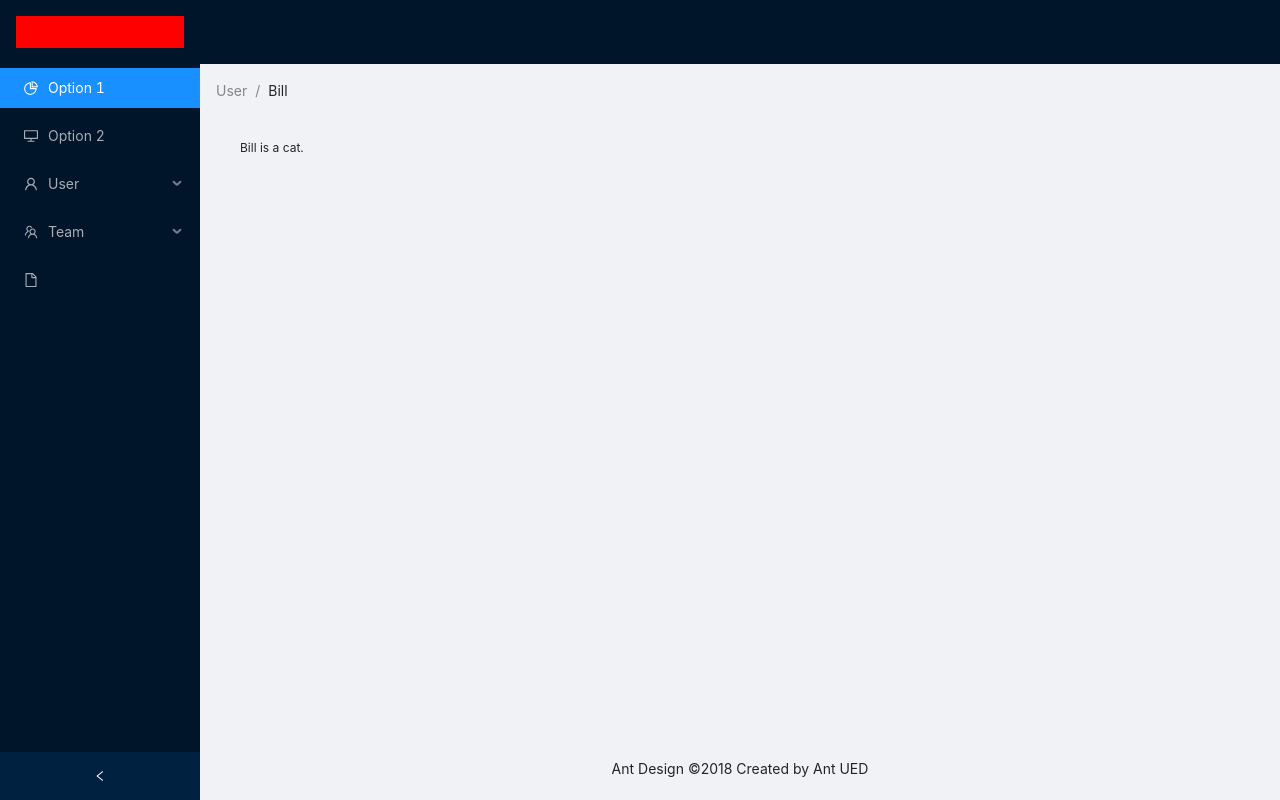
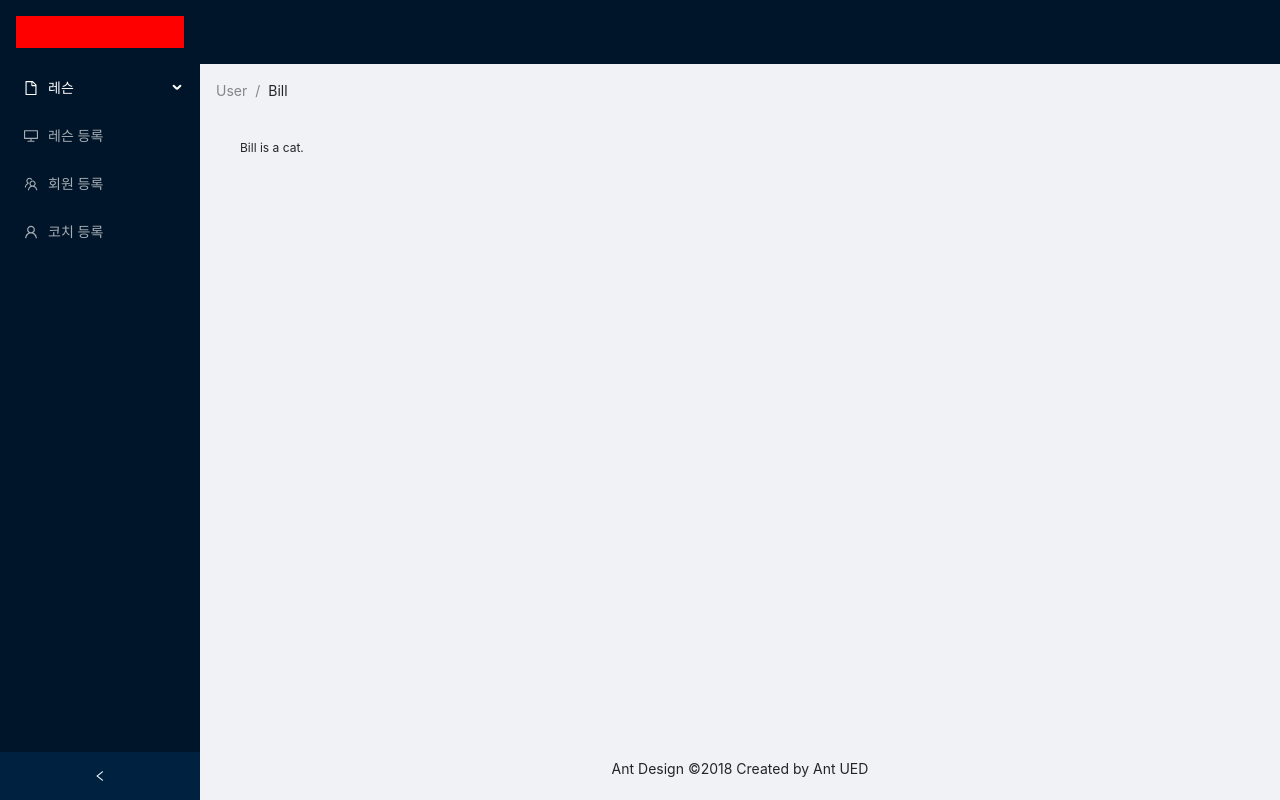
Before and after one commit to devym-37/jdsm-client, a React (Create React App) app: page / in a window 1280 px wide. Built offline with nearby package versions, Linux system fonts and the light colour scheme.

Commit message:
add SideBar component

```diff
--- a/src/components/Header.js
+++ b/src/components/Header.js
@@ -1,6 +1,7 @@
 import React from "react";
 import styled from "styled-components";
 
+import SideBar from "./SideBar";
 // import { Helmet } from "react-helmet";
 import { Layout, Menu, Breadcrumb } from "antd";
 import {
@@ -54,38 +55,9 @@ class Headers extends React.Component {
 
   render() {
     return (
+      <>
         <Layout style={{ minHeight: "100vh" }}>
-        <Sider
-          collapsible
-          collapsed={this.state.collapsed}
-          onCollapse={this.onCollapse}
-        >
-          <div
-            style={{
-              height: 32,
-              background: "red",
-              margin: 16,
-            }}
-          />
-          <Menu theme="dark" defaultSelectedKeys={["1"]} mode="inline">
-            <Menu.Item key="1" icon={<PieChartOutlined />}>
-              Option 1
-            </Menu.Item>
-            <Menu.Item key="2" icon={<DesktopOutlined />}>
-              Option 2
-            </Menu.Item>
-            <SubMenu key="sub1" icon={<UserOutlined />} title="User">
-              <Menu.Item key="3">Tom</Menu.Item>
-              <Menu.Item key="4">Bill</Menu.Item>
-              <Menu.Item key="5">Alex</Menu.Item>
-            </SubMenu>
-            <SubMenu key="sub2" icon={<TeamOutlined />} title="Team">
-              <Menu.Item key="6">Team 1</Menu.Item>
-              <Menu.Item key="8">Team 2</Menu.Item>
-            </SubMenu>
-            <Menu.Item key="9" icon={<FileOutlined />} />
-          </Menu>
-        </Sider>
+          <SideBar />
           <Layout className="site-layout">
             <Header className="site-layout-background" style={{ padding: 0 }} />
             <Content style={{ margin: "0 16px" }}>
@@ -105,6 +77,7 @@ class Headers extends React.Component {
             </Footer>
           </Layout>
         </Layout>
+      </>
     );
   }
 }
--- /dev/null
+++ b/src/components/SideBar.js
@@ -0,0 +1,100 @@
+import React from "react";
+import styled from "styled-components";
+
+// import { Helmet } from "react-helmet";
+import { Layout, Menu, Breadcrumb } from "antd";
+import {
+  DesktopOutlined,
+  PieChartOutlined,
+  FileOutlined,
+  TeamOutlined,
+  UserOutlined,
+} from "@ant-design/icons";
+
+const { Header, Content, Footer, Sider } = Layout;
+const { SubMenu } = Menu;
+
+const Head = styled.header`
+  display: flex;
+  width: 100%;
+  align-items: center;
+  z-index: 10;
+`;
+
+const Container = styled.div`
+  width: 100%;
+  align-content: center;
+  text-align: center;
+`;
+
+const Span = styled.span`
+  font-size: 20px;
+  width: 500px;
+  display: table;
+  margin-left: auto;
+  margin-right: auto;
+`;
+
+const Img = styled.img`
+  src: url(${(props) => props.src});
+  width: 80px;
+  height: 80px;
+  alt: "delivery";
+`;
+
+class SideBar extends React.Component {
+  constructor(props) {
+    super(props);
+    this.state = {
+      collapsed: false,
+      days: [
+        "월요일",
+        "화요일",
+        "수요일",
+        "목요일",
+        "금요일",
+        "토요일",
+        "일요일",
+      ],
+    };
+  }
+
+  onCollapse = (collapsed) => {
+    console.log(collapsed);
+    this.setState({ collapsed });
+  };
+
+  render() {
+    const { collapsed, days } = this.state;
+    const { onCollapse } = this;
+    return (
+      <Sider collapsible collapsed={collapsed} onCollapse={onCollapse}>
+        <div
+          style={{
+            height: 32,
+            background: "red",
+            margin: 16,
+          }}
+        />
+        <Menu theme="dark" defaultSelectedKeys={["1"]} mode="inline">
+          <SubMenu key="sub1" icon={<FileOutlined />} title="레슨">
+            {days.map((day, index) => (
+              <Menu.Item key={index}>{day}</Menu.Item>
+            ))}
+          </SubMenu>
+          <Menu.Item key="레슨" icon={<DesktopOutlined />}>
+            레슨 등록
+          </Menu.Item>
+          <Menu.Item key="회원" icon={<TeamOutlined />}>
+            회원 등록
+          </Menu.Item>
+          <Menu.Item key="코치" icon={<UserOutlined />}>
+            코치 등록
+          </Menu.Item>
+        </Menu>
+      </Sider>
+    );
+  }
+}
+
+export default SideBar;
```
Lines whose indentation alone changed are shown as unchanged.
